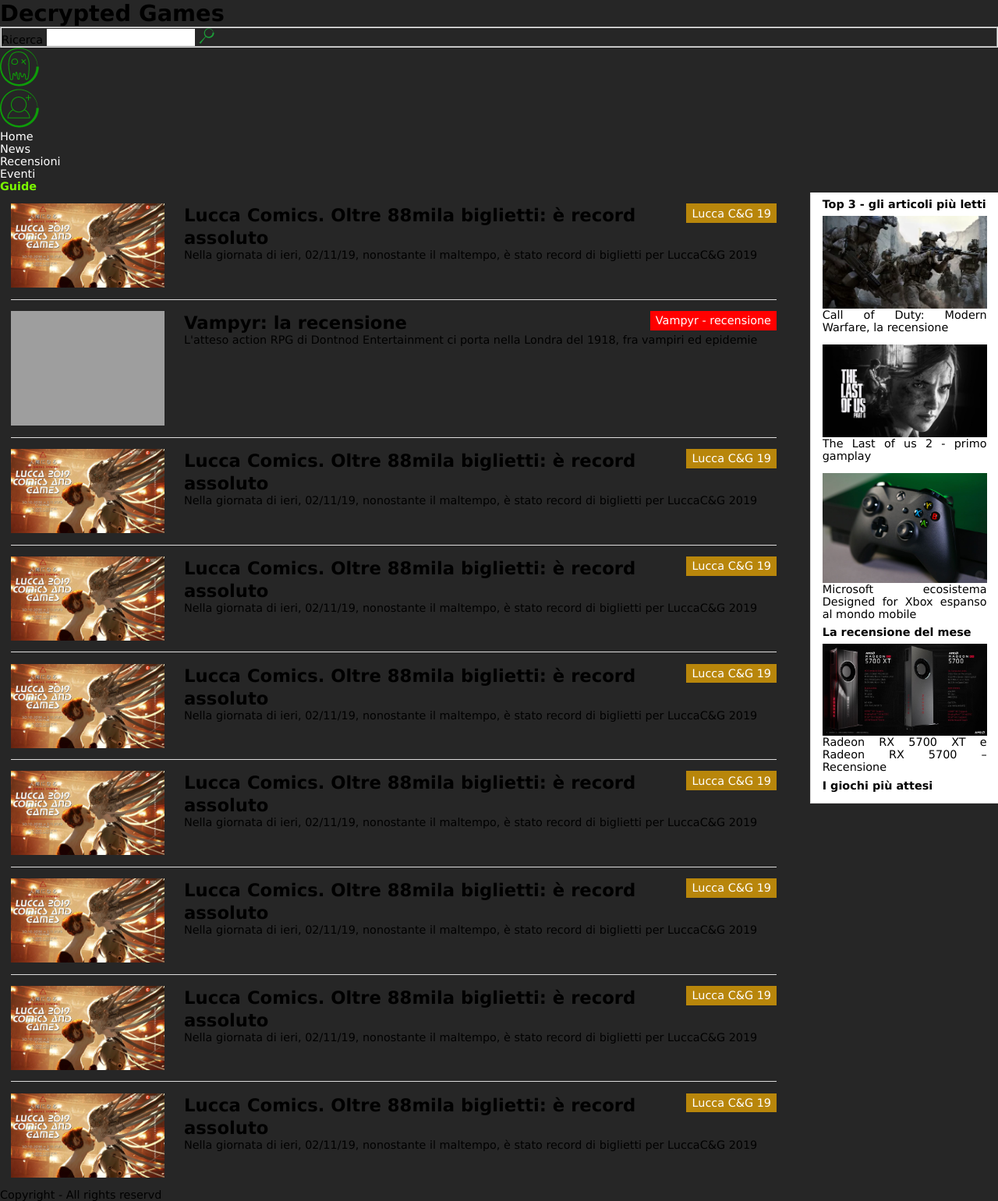
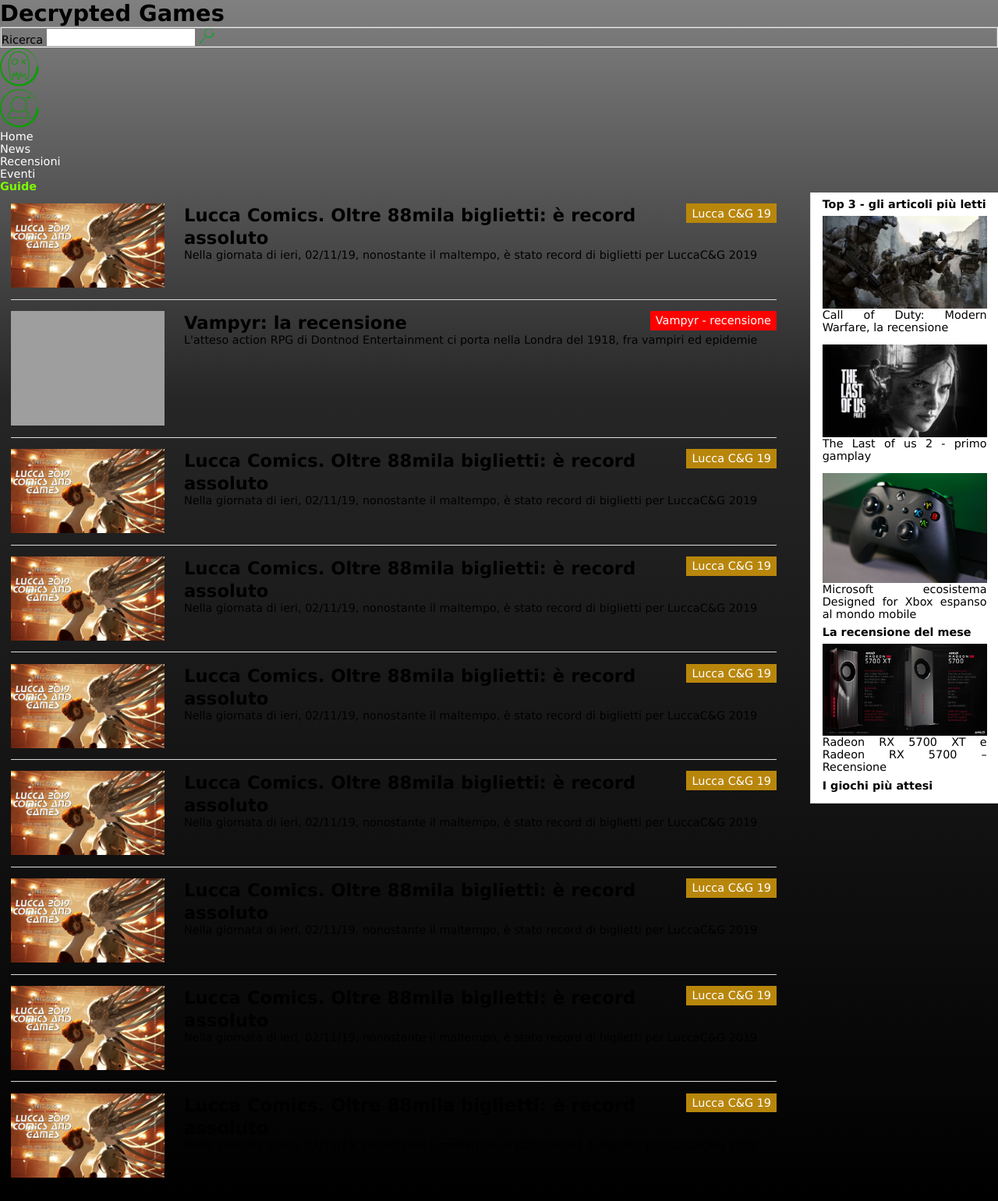
Before and after one commit to Meneghin98/TecWeb, a PHP site: page /html/Guide/guide.html in a window 1280 px wide. Shown: the whole page at 78% size. Run offline with PHP 8.4, Linux system fonts and the light colour scheme; grey boxes are pictures that could not be loaded.

Commit message:
Aggiornato gradiente

```diff
--- a/css/comune.css
+++ b/css/comune.css
@@ -15,6 +15,7 @@ body {
     max-width: 1920px;
     height: 100%;
     background-color: #262626;
+    background-image: linear-gradient(grey, #262626, #131313, black);
 }
 
 * a {
```
